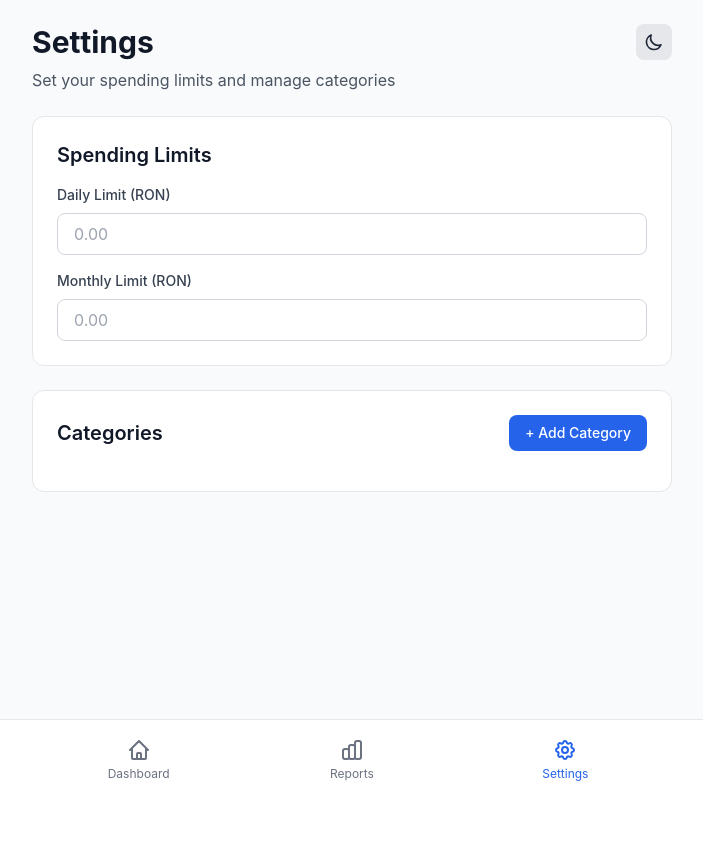
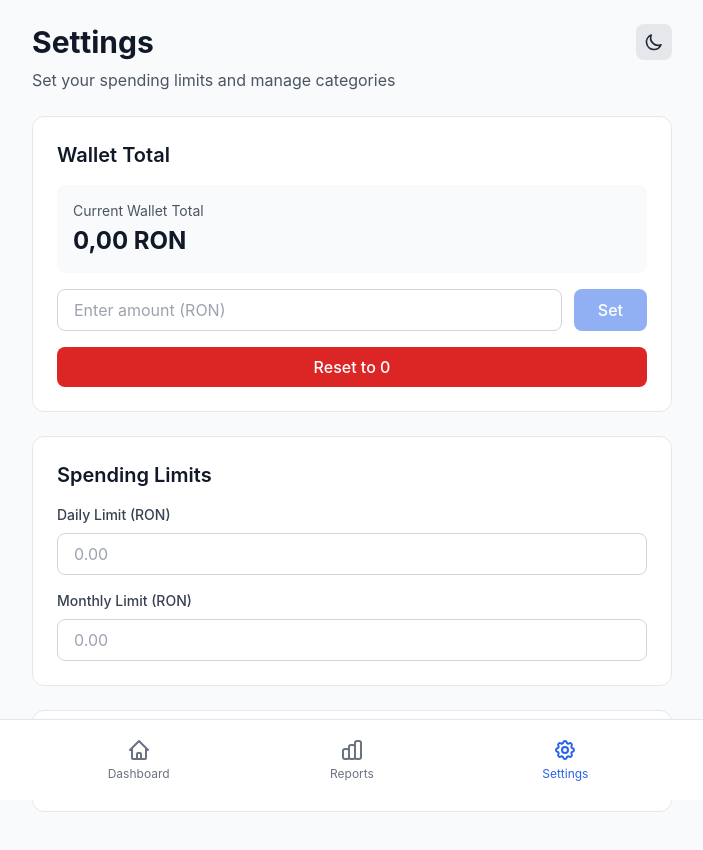
Before and after one commit to ghadeerhabib334-pixel/Expense-Tracker, a React (Vite) app: page /settings in a window 1280 px wide. Shown: the top 850 px of the page, without its empty margins (288-991 px from the left). Before the commit the page ends 800 px from the top, so only its background shows below. Built offline with nearby package versions, Linux system fonts and the light colour scheme.

Commit message:
Initial commit

```diff
--- a/src/pages/Dashboard.tsx
+++ b/src/pages/Dashboard.tsx
@@ -6,18 +6,15 @@ import { ExpenseList } from '../components/ExpenseList';
 import { BudgetCard } from '../components/BudgetCard';
 import { Charts } from '../components/Charts';
 import { ThemeToggle } from '../components/ThemeToggle';
-import { getWalletTotal, formatCurrency } from '../utils/calculations';
 import { Expense } from '../types/Expense';
 import { Income } from '../types/Income';
 
 export const Dashboard = () => {
-  const { expenses, income, loadData, deleteExpense } = useExpensesStore();
+  const { expenses, loadData, deleteExpense } = useExpensesStore();
   const [showExpenseForm, setShowExpenseForm] = useState(false);
   const [showIncomeForm, setShowIncomeForm] = useState(false);
   const [editingExpense, setEditingExpense] = useState<Expense | undefined>();
   const [editingIncome, setEditingIncome] = useState<Income | undefined>();
-
-  const walletTotal = getWalletTotal(income, expenses);
 
   useEffect(() => {
     loadData();
@@ -57,22 +54,6 @@ export const Dashboard = () => {
         </header>
 
         <div className="space-y-6">
-          {/* Wallet Total Card */}
-          <div className="bg-gradient-to-br from-green-600 to-green-700 dark:from-green-700 dark:to-green-800 rounded-xl p-6 text-white">
-            <div className="flex justify-between items-center">
-              <div>
-                <h3 className="text-sm font-medium text-green-100 mb-1">Wallet Total</h3>
-                <div className="text-3xl font-bold">{formatCurrency(walletTotal)}</div>
-              </div>
-              <div className="text-right">
-                <div className="text-sm text-green-100 mb-1">Balance</div>
-                <div className={`text-2xl font-bold ${walletTotal >= 0 ? 'text-green-200' : 'text-red-200'}`}>
-                  {walletTotal >= 0 ? '+' : ''}{formatCurrency(walletTotal)}
-                </div>
-              </div>
-            </div>
-          </div>
-
           <BudgetCard />
 
           <Charts expenses={expenses} />
--- a/src/pages/Settings.tsx
+++ b/src/pages/Settings.tsx
@@ -2,9 +2,11 @@ import { useState } from 'react';
 import { useExpensesStore } from '../store/expensesStore';
 import { ThemeToggle } from '../components/ThemeToggle';
 import { Category } from '../types/Category';
+import { formatCurrency } from '../utils/calculations';
 
 export const Settings = () => {
-  const { budget, setBudget, categories, addCategory, updateCategory, deleteCategory } = useExpensesStore();
+  const { budget, setBudget, categories, addCategory, updateCategory, deleteCategory, walletTotal, setWalletTotal, resetWalletTotal } = useExpensesStore();
+  const [walletAmount, setWalletAmount] = useState('');
   const [showCategoryForm, setShowCategoryForm] = useState(false);
   const [editingCategory, setEditingCategory] = useState<Category | null>(null);
   const [categoryName, setCategoryName] = useState('');
@@ -53,6 +55,55 @@ export const Settings = () => {
         </header>
 
         <div className="space-y-6">
+          {/* Wallet Total */}
+          <div className="bg-white dark:bg-gray-800 rounded-xl p-6 border border-gray-200 dark:border-gray-700">
+            <h2 className="text-xl font-semibold text-gray-900 dark:text-white mb-4">Wallet Total</h2>
+
+            <div className="space-y-4">
+              <div>
+                <div className="mb-4 p-4 bg-gray-50 dark:bg-gray-700 rounded-lg">
+                  <div className="text-sm text-gray-600 dark:text-gray-400 mb-1">Current Wallet Total</div>
+                  <div className="text-2xl font-bold text-gray-900 dark:text-white">
+                    {formatCurrency(walletTotal)}
+                  </div>
+                </div>
+
+                <div className="flex gap-3 mb-4">
+                  <input
+                    type="number"
+                    step="0.01"
+                    value={walletAmount}
+                    onChange={(e) => setWalletAmount(e.target.value)}
+                    className="flex-1 px-4 py-2 border border-gray-300 dark:border-gray-600 rounded-lg bg-white dark:bg-gray-700 text-gray-900 dark:text-white focus:ring-2 focus:ring-blue-500 focus:border-transparent"
+                    placeholder="Enter amount (RON)"
+                  />
+                  <button
+                    onClick={() => {
+                      const amount = parseFloat(walletAmount) || 0;
+                      setWalletTotal(amount);
+                      setWalletAmount('');
+                    }}
+                    disabled={!walletAmount || isNaN(parseFloat(walletAmount))}
+                    className="px-6 py-2 bg-blue-600 dark:bg-blue-500 text-white rounded-lg font-medium hover:bg-blue-700 dark:hover:bg-blue-600 transition-colors disabled:opacity-50 disabled:cursor-not-allowed"
+                  >
+                    Set
+                  </button>
+                </div>
+
+                <button
+                  onClick={() => {
+                    if (window.confirm('Are you sure you want to reset wallet total to 0?')) {
+                      resetWalletTotal();
+                    }
+                  }}
+                  className="w-full px-4 py-2 bg-red-600 dark:bg-red-500 text-white rounded-lg font-medium hover:bg-red-700 dark:hover:bg-red-600 transition-colors"
+                >
+                  Reset to 0
+                </button>
+              </div>
+            </div>
+          </div>
+
           {/* Budget Limits */}
           <div className="bg-white dark:bg-gray-800 rounded-xl p-6 border border-gray-200 dark:border-gray-700">
             <h2 className="text-xl font-semibold text-gray-900 dark:text-white mb-4">Spending Limits</h2>
--- a/src/store/expensesStore.ts
+++ b/src/store/expensesStore.ts
@@ -3,13 +3,14 @@ import { Expense } from '../types/Expense';
 import { Income } from '../types/Income';
 import { Category } from '../types/Category';
 import { Budget } from '../types/Budget';
-import { loadExpenses, saveExpenses, loadIncome, saveIncome, loadCategories, saveCategories, loadBudget, saveBudget } from '../utils/storage';
+import { loadExpenses, saveExpenses, loadIncome, saveIncome, loadCategories, saveCategories, loadBudget, saveBudget, loadWalletTotal, saveWalletTotal } from '../utils/storage';
 
 interface ExpensesStore {
   expenses: Expense[];
   income: Income[];
   categories: Category[];
   budget: Budget;
+  walletTotal: number;
   addExpense: (expense: Omit<Expense, 'id'>) => void;
   updateExpense: (id: string, expense: Partial<Expense>) => void;
   deleteExpense: (id: string) => void;
@@ -20,6 +21,8 @@ interface ExpensesStore {
   updateCategory: (id: string, category: Partial<Category>) => void;
   deleteCategory: (id: string) => void;
   setBudget: (budget: Budget) => void;
+  setWalletTotal: (amount: number) => void;
+  resetWalletTotal: () => void;
   loadData: () => void;
 }
 
@@ -28,17 +31,20 @@ export const useExpensesStore = create<ExpensesStore>((set) => ({
   income: [],
   categories: [],
   budget: { dailyLimit: 0, monthlyLimit: 0 },
+  walletTotal: 0,
 
   loadData: () => {
     const expenses = loadExpenses();
     const income = loadIncome();
     const savedCategories = loadCategories();
     const budget = loadBudget();
+    const walletTotal = loadWalletTotal();
     set({
       expenses,
       income,
       categories: savedCategories || [],
-      budget
+      budget,
+      walletTotal
     });
   },
 
@@ -141,4 +147,14 @@ export const useExpensesStore = create<ExpensesStore>((set) => ({
       return { income: updatedIncome };
     });
   },
+
+  setWalletTotal: (amount) => {
+    saveWalletTotal(amount);
+    set({ walletTotal: amount });
+  },
+
+  resetWalletTotal: () => {
+    saveWalletTotal(0);
+    set({ walletTotal: 0 });
+  },
 }));
--- a/src/utils/storage.ts
+++ b/src/utils/storage.ts
@@ -8,6 +8,7 @@ const INCOME_KEY = 'expense-tracker-income';
 const CATEGORIES_KEY = 'expense-tracker-categories';
 const BUDGET_KEY = 'expense-tracker-budget';
 const THEME_KEY = 'expense-tracker-theme';
+const WALLET_TOTAL_KEY = 'expense-tracker-wallet-total';
 
 export const loadExpenses = (): Expense[] => {
   try {
@@ -108,3 +109,20 @@ export const saveIncome = (income: Income[]): void => {
     console.error('Failed to save income:', error);
   }
 };
+
+export const loadWalletTotal = (): number => {
+  try {
+    const data = localStorage.getItem(WALLET_TOTAL_KEY);
+    return data ? parseFloat(data) : 0;
+  } catch {
+    return 0;
+  }
+};
+
+export const saveWalletTotal = (walletTotal: number): void => {
+  try {
+    localStorage.setItem(WALLET_TOTAL_KEY, walletTotal.toString());
+  } catch (error) {
+    console.error('Failed to save wallet total:', error);
+  }
+};
```
